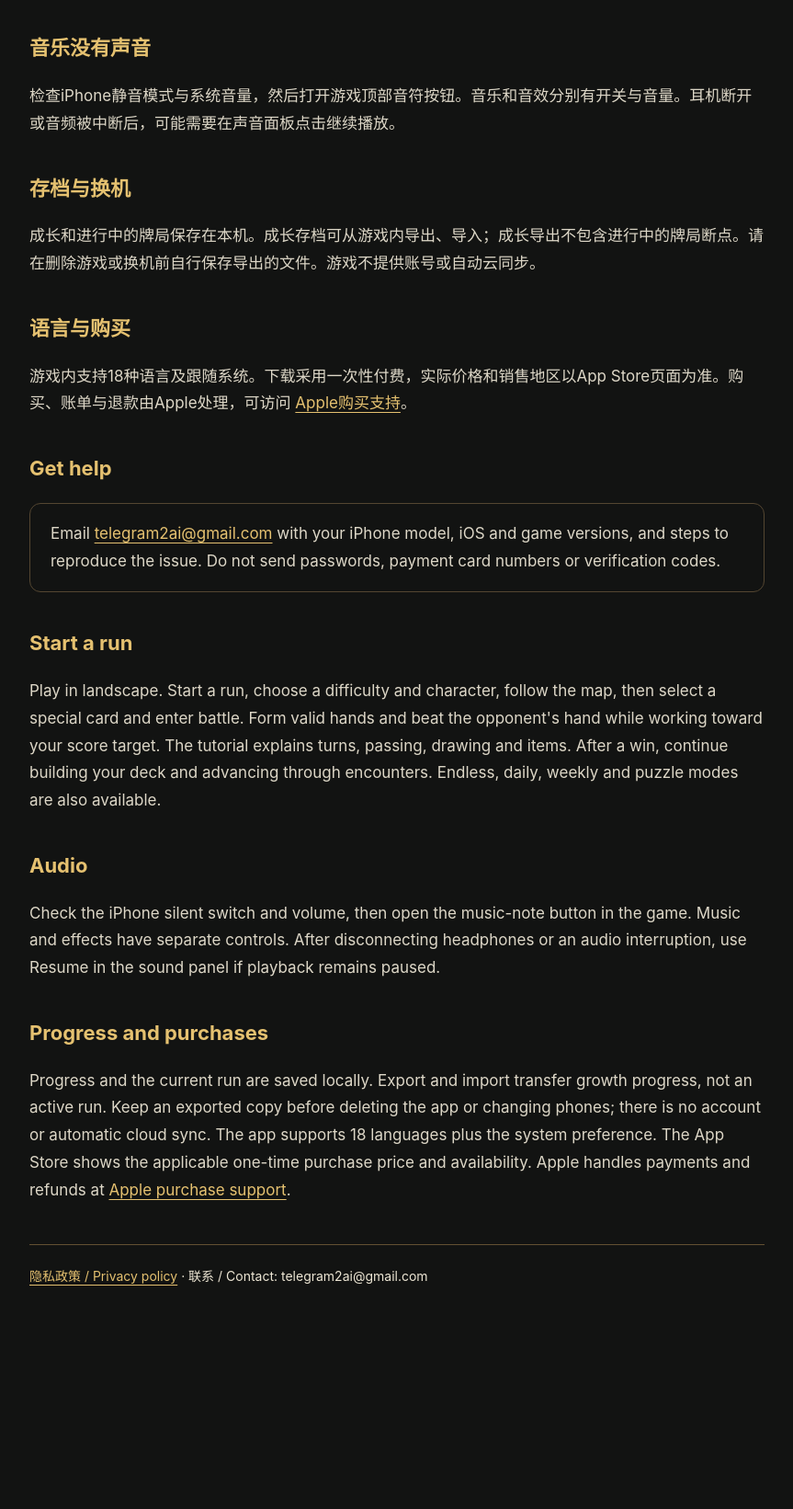
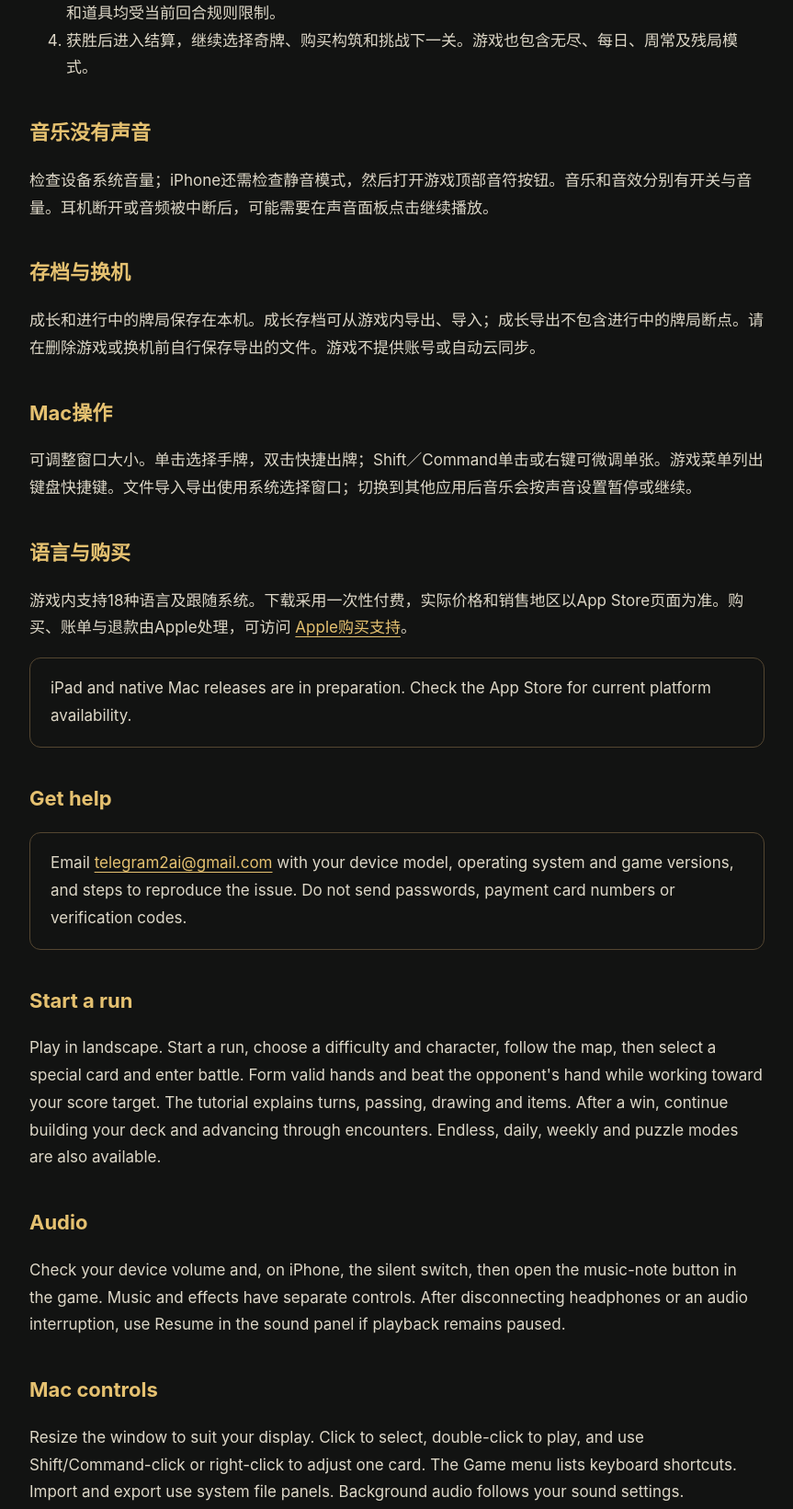
Before and after one commit to z2labplus/paizong-apple-support, a plain HTML site: page index.html in a window 1280 px wide. Shown: the part 683-2324 px from the top of the page at 92% size, without its empty margins (208-1071 px from the left). Before the commit the page ends 2154 px from the top, so only its background shows below. Drawn offline with Linux system fonts and the light colour scheme.

Commit message:
Extend support and privacy coverage to forthcoming iPad and Mac versions

```diff
--- a/index.html
+++ b/index.html
@@ -1,13 +1,13 @@
 <!doctype html><html lang="zh-Hans"><head><meta charset="utf-8"><meta name="viewport" content="width=device-width,initial-scale=1"><title>牌宗 · 五宗归一 — 支持 / Support</title><link rel="stylesheet" href="style.css"></head><body>
-<header><img src="icon.png" alt="牌宗图标"><div><h1>牌宗 · 五宗归一</h1><div class="muted">iPhone 游戏支持 / iPhone game support</div></div></header>
+<header><img src="icon.png" alt="牌宗图标"><div><h1>牌宗 · 五宗归一</h1><div class="muted">Apple 平台游戏支持 / Apple platform game support</div></div></header>
 <nav><a href="#zh">简体中文</a><a href="#en" lang="en">English</a><a href="privacy.html">隐私政策 / Privacy</a></nav>
-<section id="zh"><h2>需要帮助？</h2><p class="card">请发邮件至 <a href="mailto:telegram2ai@gmail.com">telegram2ai@gmail.com</a>。请说明手机型号、iOS版本、游戏版本、问题发生的位置及操作步骤。请勿发送密码、付款卡号或验证码。</p>
+<section id="zh"><p class="card">iPad与原生Mac版本正在准备发行；各平台是否可下载，以App Store实际供应为准。</p><h2>需要帮助？</h2><p class="card">请发邮件至 <a href="mailto:telegram2ai@gmail.com">telegram2ai@gmail.com</a>。请说明设备型号、系统版本、游戏版本、问题发生的位置及操作步骤。请勿发送密码、付款卡号或验证码。</p>
 <h2>如何开始一局</h2><ol><li>横屏打开游戏，选择“开始论道”，然后选择难度和牌客。</li><li>依照地图进入关卡，选择奇牌并进入战斗。首次游玩可跟随新手引导。</li><li>点选手牌组成合法牌型，用更强的同类牌型压过对手。关注双方分数和过关目标；提示、过牌、摸牌和道具均受当前回合规则限制。</li><li>获胜后进入结算，继续选择奇牌、购买构筑和挑战下一关。游戏也包含无尽、每日、周常及残局模式。</li></ol>
-<h2>音乐没有声音</h2><p>检查iPhone静音模式与系统音量，然后打开游戏顶部音符按钮。音乐和音效分别有开关与音量。耳机断开或音频被中断后，可能需要在声音面板点击继续播放。</p>
+<h2>音乐没有声音</h2><p>检查设备系统音量；iPhone还需检查静音模式，然后打开游戏顶部音符按钮。音乐和音效分别有开关与音量。耳机断开或音频被中断后，可能需要在声音面板点击继续播放。</p>
 <h2>存档与换机</h2><p>成长和进行中的牌局保存在本机。成长存档可从游戏内导出、导入；成长导出不包含进行中的牌局断点。请在删除游戏或换机前自行保存导出的文件。游戏不提供账号或自动云同步。</p>
-<h2>语言与购买</h2><p>游戏内支持18种语言及跟随系统。下载采用一次性付费，实际价格和销售地区以App Store页面为准。购买、账单与退款由Apple处理，可访问 <a href="https://reportaproblem.apple.com/">Apple购买支持</a>。</p></section>
-<section id="en" lang="en"><h2>Get help</h2><p class="card">Email <a href="mailto:telegram2ai@gmail.com">telegram2ai@gmail.com</a> with your iPhone model, iOS and game versions, and steps to reproduce the issue. Do not send passwords, payment card numbers or verification codes.</p>
+<h2>Mac操作</h2><p>可调整窗口大小。单击选择手牌，双击快捷出牌；Shift／Command单击或右键可微调单张。游戏菜单列出键盘快捷键。文件导入导出使用系统选择窗口；切换到其他应用后音乐会按声音设置暂停或继续。</p><h2>语言与购买</h2><p>游戏内支持18种语言及跟随系统。下载采用一次性付费，实际价格和销售地区以App Store页面为准。购买、账单与退款由Apple处理，可访问 <a href="https://reportaproblem.apple.com/">Apple购买支持</a>。</p></section>
+<section id="en" lang="en"><p class="card">iPad and native Mac releases are in preparation. Check the App Store for current platform availability.</p><h2>Get help</h2><p class="card">Email <a href="mailto:telegram2ai@gmail.com">telegram2ai@gmail.com</a> with your device model, operating system and game versions, and steps to reproduce the issue. Do not send passwords, payment card numbers or verification codes.</p>
 <h2>Start a run</h2><p>Play in landscape. Start a run, choose a difficulty and character, follow the map, then select a special card and enter battle. Form valid hands and beat the opponent's hand while working toward your score target. The tutorial explains turns, passing, drawing and items. After a win, continue building your deck and advancing through encounters. Endless, daily, weekly and puzzle modes are also available.</p>
-<h2>Audio</h2><p>Check the iPhone silent switch and volume, then open the music-note button in the game. Music and effects have separate controls. After disconnecting headphones or an audio interruption, use Resume in the sound panel if playback remains paused.</p>
-<h2>Progress and purchases</h2><p>Progress and the current run are saved locally. Export and import transfer growth progress, not an active run. Keep an exported copy before deleting the app or changing phones; there is no account or automatic cloud sync. The app supports 18 languages plus the system preference. The App Store shows the applicable one-time purchase price and availability. Apple handles payments and refunds at <a href="https://reportaproblem.apple.com/">Apple purchase support</a>.</p></section>
+<h2>Audio</h2><p>Check your device volume and, on iPhone, the silent switch, then open the music-note button in the game. Music and effects have separate controls. After disconnecting headphones or an audio interruption, use Resume in the sound panel if playback remains paused.</p>
+<h2>Mac controls</h2><p>Resize the window to suit your display. Click to select, double-click to play, and use Shift/Command-click or right-click to adjust one card. The Game menu lists keyboard shortcuts. Import and export use system file panels. Background audio follows your sound settings.</p><h2>Progress and purchases</h2><p>Progress and the current run are saved locally. Export and import transfer growth progress, not an active run. Keep an exported copy before deleting the app or changing devices; there is no account or automatic cloud sync. The app supports 18 languages plus the system preference. The App Store shows the applicable one-time purchase price and availability. Apple handles payments and refunds at <a href="https://reportaproblem.apple.com/">Apple purchase support</a>.</p></section>
 <footer><a href="privacy.html">隐私政策 / Privacy policy</a> · 联系 / Contact: telegram2ai@gmail.com</footer></body></html>
```
Also changed, not shown: privacy.html (+5 -5 lines).
